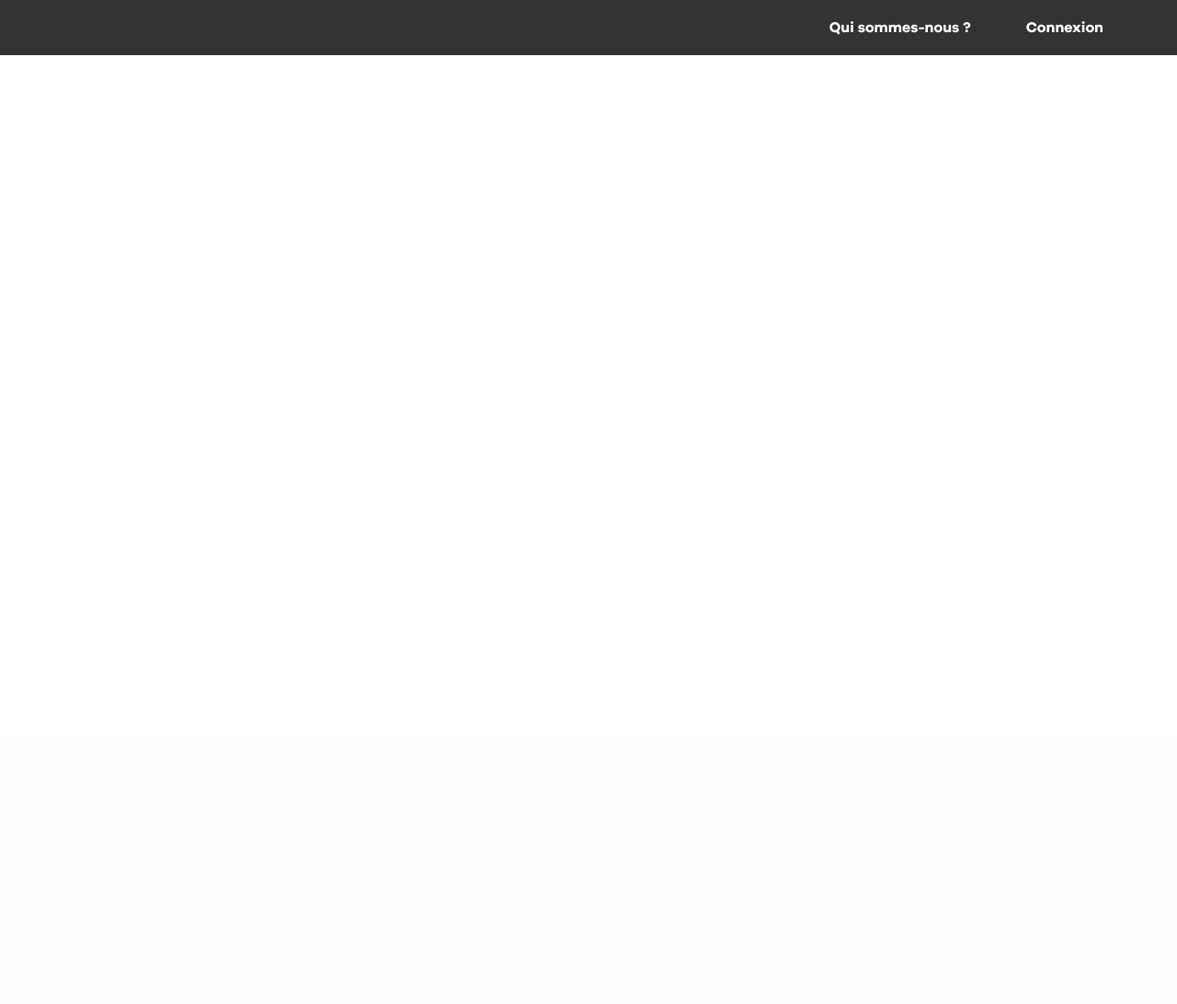
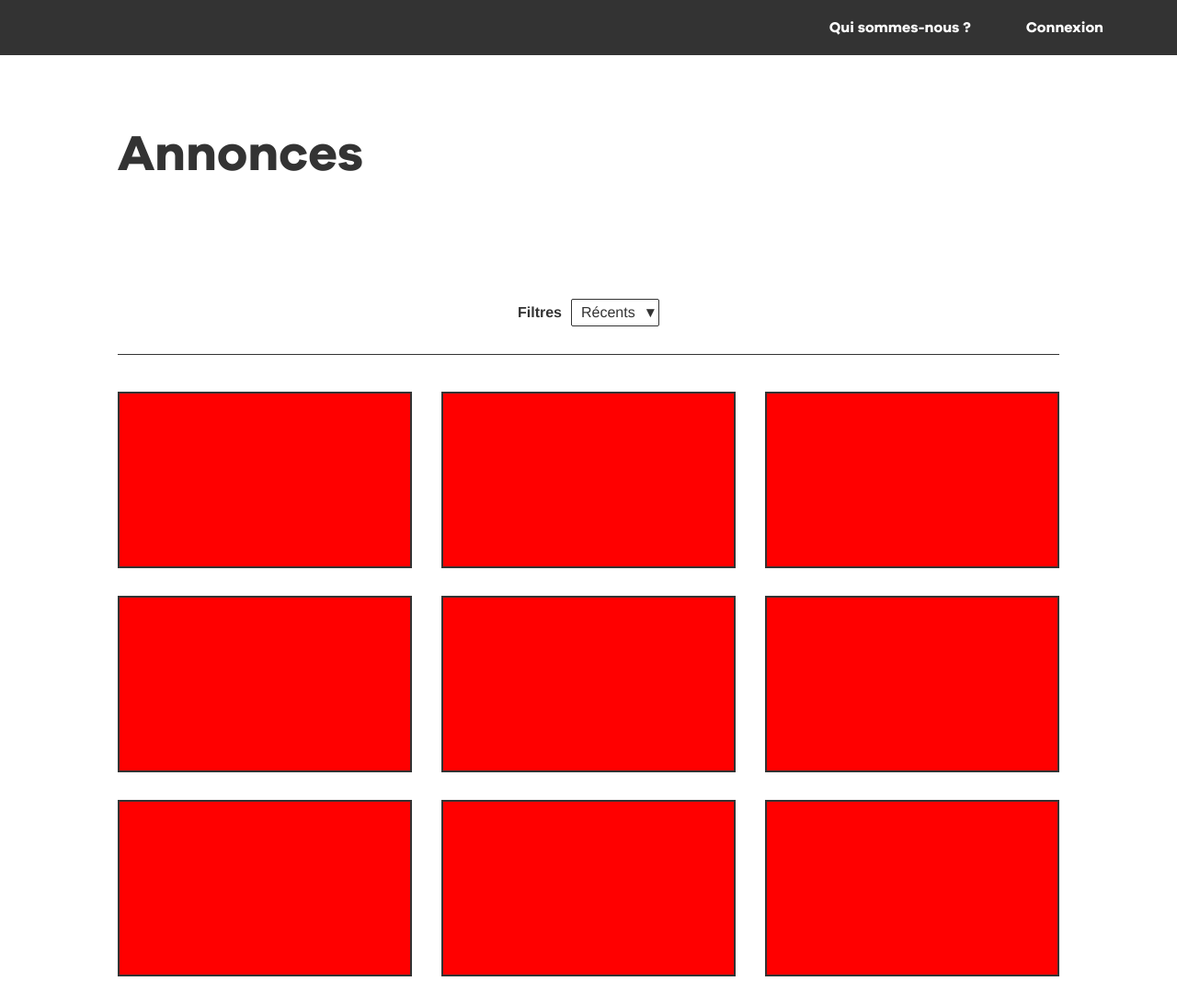
Before and after one commit to Rrrricky/superhero, a PHP site: template views/pages/posts.php in a window 1280 px wide. Shown: the whole page at 92% size. Before the commit the page ends 60 px from the top, so only its background shows below. Run offline with PHP 8.4, Linux system fonts and the light colour scheme; the template is opened without the code that fills it, so the values that code supplies are empty.

Commit message:
Structure posts page :construction:

```diff
--- a/styles/main.css
+++ b/styles/main.css
@@ -246,3 +246,58 @@ body .app-about-register__arrow {
   will-change: transform;
   margin-left: 8px;
 }
+body .app-posts {
+  width: 100vw;
+  height: 100%;
+  margin-top: 60px;
+}
+body .app-posts-title {
+  font-family: GalanoBold;
+  font-size: 55px;
+  margin: 10vh 0 0 10vw;
+  padding-bottom: 60px;
+}
+body .app-posts__filter {
+  width: 80vw;
+  margin: 40px auto;
+  padding: 20px;
+  text-align: center;
+  display: flex;
+  justify-content: center;
+  align-items: center;
+  position: relative;
+  border-bottom: 1px solid #333;
+}
+body .app-posts__filter__label {
+  font-weight: bold;
+  position: relative;
+}
+body .app-posts__filter__select {
+  display: flex;
+  align-items: center;
+  height: 30px;
+  margin: 10px 0 10px 10px;
+  padding: 0 25px 0 10px;
+  display: block;
+  border: 1px solid #333;
+  border-radius: 2px;
+}
+body .app-posts__filter__arrow {
+  position: absolute;
+  top: 0;
+  right: -100px;
+  z-index: -1;
+}
+body .app-posts-container {
+  width: 80vw;
+  display: flex;
+  justify-content: space-between;
+  margin: 0 auto 30px auto;
+}
+body .app-posts-container__post {
+  width: 25vw;
+  height: 15vw;
+  background: #f00;
+  border: 2px solid #333;
+  cursor: pointer;
+}
--- a/styles/main.styl
+++ b/styles/main.styl
@@ -214,3 +214,54 @@ body
         transition transform .3s
         will-change transform
         margin-left 8px
+
+  .app-posts
+    width 100vw
+    height 100%
+    margin-top 60px
+    &-title
+      font-family GalanoBold
+      font-size $h1-size
+      margin 10vh 0 0 10vw
+      // border-bottom 1px solid $mine-shaft
+      padding-bottom 60px
+    &__filter
+      width 80vw
+      margin 40px auto
+      padding 20px
+      text-align center
+      display flex
+      justify-content center
+      align-items center
+      position relative
+      border-bottom 1px solid $mine-shaft
+      &__label
+        font-weight bold
+        position relative
+      &__select
+        display flex
+        align-items center
+        height 30px
+        margin 10px 0 10px 10px
+        padding 0 25px 0 10px
+        display block
+        border 1px solid $mine-shaft
+        border-radius 2px
+      &__arrow
+        position absolute
+        top 0
+        right -100px
+        z-index -1
+
+
+    &-container
+      width 80vw
+      display flex
+      justify-content space-between
+      margin 0 auto 30px auto
+      &__post
+        width 25vw
+        height 15vw
+        background red
+        border 2px solid $mine-shaft
+        cursor pointer
--- a/views/pages/posts.php
+++ b/views/pages/posts.php
@@ -1,9 +1,34 @@
 <? session_start() ?>
 <? require 'models/model.php'; ?>
-<? $title = 'Profil'; ?>
+<? $title = 'Posts'; ?>
 <? ob_start() ?>
   <main class="app-posts">
-    <div class="app-posts-bloc"></div>
+    <h1 class="app-posts-title">Annonces</h1>
+    <div class="app-posts__filter">
+      <label class="app-posts__filter__label" for="filter">
+        <span>Filtres</span>
+        <span class="app-posts__filter__arrow">▾</span>
+      </label>
+      <select class="app-posts__filter__select" name="filter" id="filter">
+        <option class="app-posts__filter__select__option" value="recent">Récents</option>
+        <option class="app-posts__filter__select__option" value="olds">Anciens</option>
+      </select>
+    </div>
+    <div class="app-posts-container">
+      <div class="app-posts-container__post"></div>
+      <div class="app-posts-container__post"></div>
+      <div class="app-posts-container__post"></div>
+    </div>
+    <div class="app-posts-container">
+      <div class="app-posts-container__post"></div>
+      <div class="app-posts-container__post"></div>
+      <div class="app-posts-container__post"></div>
+    </div>
+    <div class="app-posts-container">
+      <div class="app-posts-container__post"></div>
+      <div class="app-posts-container__post"></div>
+      <div class="app-posts-container__post"></div>
+    </div>
   <main>
 <? $container = ob_get_clean() ?>
 <? require 'templates/template.php'; ?>
--- a/views/pages/registrated.php
+++ b/views/pages/registrated.php
@@ -1,7 +1,7 @@
 <? session_start() ?>
 <? require 'models/model.php'; ?>
 <? $account = new Account(); ?>
-<? $errorMessages[]=''; ?>
+<? $errorMessages=''; ?>
 <?= $account->connection($pdo, $errorMessages); ?>
 <? $title = 'Merci'; ?>
 <? ob_start() ?>
```
Also changed, not shown: views/pages/profil.php (added, +38 -0 lines).
